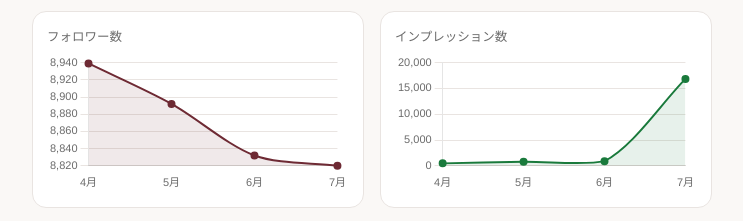
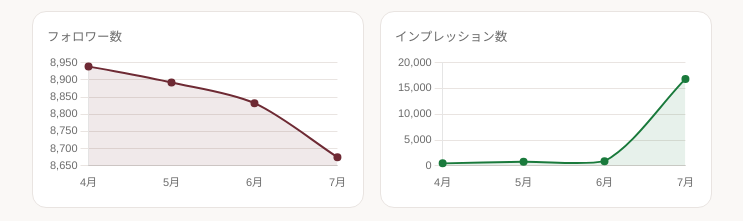
Before and after one commit to marikosumino-cmd/x-html-KPI, a plain HTML site: page index.html in a window 1280 px wide. Shown: the part 878-1099 px from the top of the page, without its empty margins (268-1011 px from the left). Drawn offline with nearby package versions, Linux system fonts and the light colour scheme.

Commit message:
index.html を更新

```diff
--- a/index.html
+++ b/index.html
@@ -248,7 +248,7 @@
     { month: '4月', followers: 8939, impressions: 470, engagementRate: 1.28, profileVisits: 3 },
     { month: '5月', followers: 8892, impressions: 791, engagementRate: 1.01, profileVisits: 7 },
     { month: '6月', followers: 8832, impressions: 901, engagementRate: 0.55, profileVisits: 4 },
-    { month: '7月', followers: 8820, impressions: 16840, engagementRate: 1.27, profileVisits: 99 },
+    { month: '7月', followers: 8675, impressions: 16840, engagementRate: 1.27, profileVisits: 99 },
   ];
 
   const staffRanking = [
```
